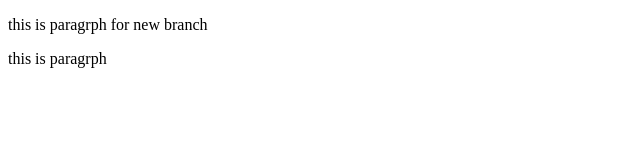
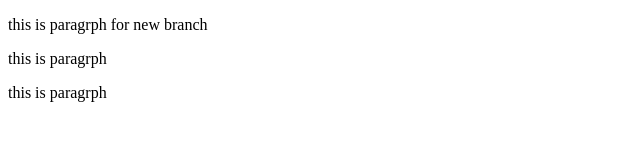
Before and after one commit to asmaa9898/test-3, a plain HTML site: page index.html in a window 1280 px wide. Shown: the whole page, without its empty margins (0-640 px from the left). Drawn offline with Linux system fonts and the light colour scheme.

Commit message:
this 2nd commit on new branch

```diff
--- a/index.html
+++ b/index.html
@@ -8,5 +8,6 @@
 <body>
     <p>this is paragrph for new branch</p>
     <p>this is paragrph</p>
+    <p>this is paragrph</p>
 </body>
 </html>
```
